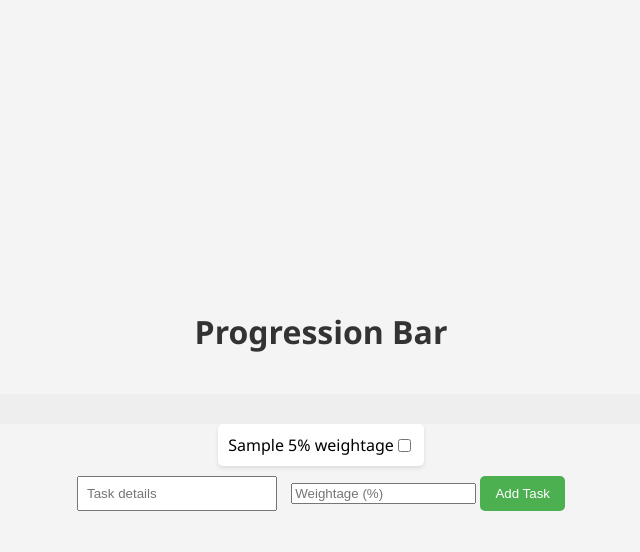
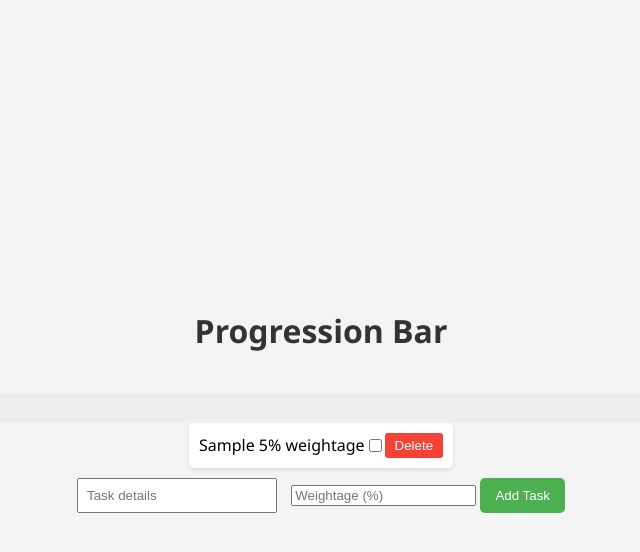
Before and after one commit to SuryaVamsi160703/Task_Progress_Tracker, a plain HTML site: page index.html in a window 1280 px wide. Both pictures are taken after typing "Sample", "5" into the empty fields and a click on the button "Add Task". Shown: the whole page, without its empty margins (319-959 px from the left). Drawn offline with Linux system fonts and the light colour scheme.

Commit message:
Update index.html
added delete button

```diff
--- a/index.html
+++ b/index.html
@@ -62,6 +62,14 @@
       padding: 10px 15px;
       border-radius: 5px;
     }
+    .delete-button {
+      cursor: pointer;
+      background-color: #f44336;
+      color: #fff;
+      border: none;
+      padding: 5px 10px;
+      border-radius: 3px;
+    }
   </style>
 </head>
 <body>
@@ -98,8 +106,14 @@
       checkbox.type = 'checkbox';
       checkbox.addEventListener('change', updateProgressBar);
 
+      const deleteButton = document.createElement('button');
+      deleteButton.textContent = 'Delete';
+      deleteButton.classList.add('delete-button');
+      deleteButton.addEventListener('click', () => deleteTask(taskDiv));
+
       taskDiv.appendChild(taskText);
       taskDiv.appendChild(checkbox);
+      taskDiv.appendChild(deleteButton);
       taskContainer.appendChild(taskDiv);
 
       totalWeightage += parseInt(weightageInput.value);
@@ -108,6 +122,13 @@
       // Clear input fields
       taskInput.value = '';
       weightageInput.value = '';
+    }
+
+    function deleteTask(taskDiv) {
+      const weightage = parseInt(taskDiv.textContent.split(' ')[1]);
+      totalWeightage -= weightage;
+      updateProgressBar();
+      taskDiv.remove();
     }
 
     function updateProgressBar() {
```
